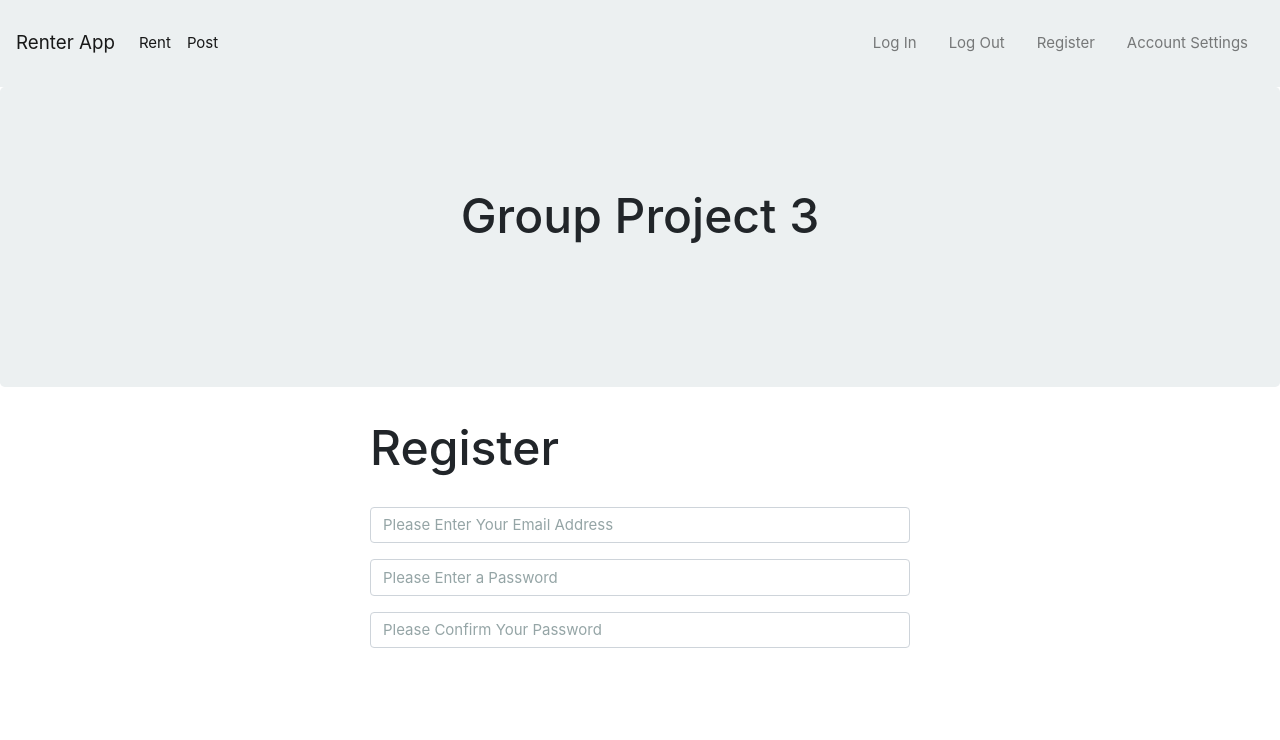
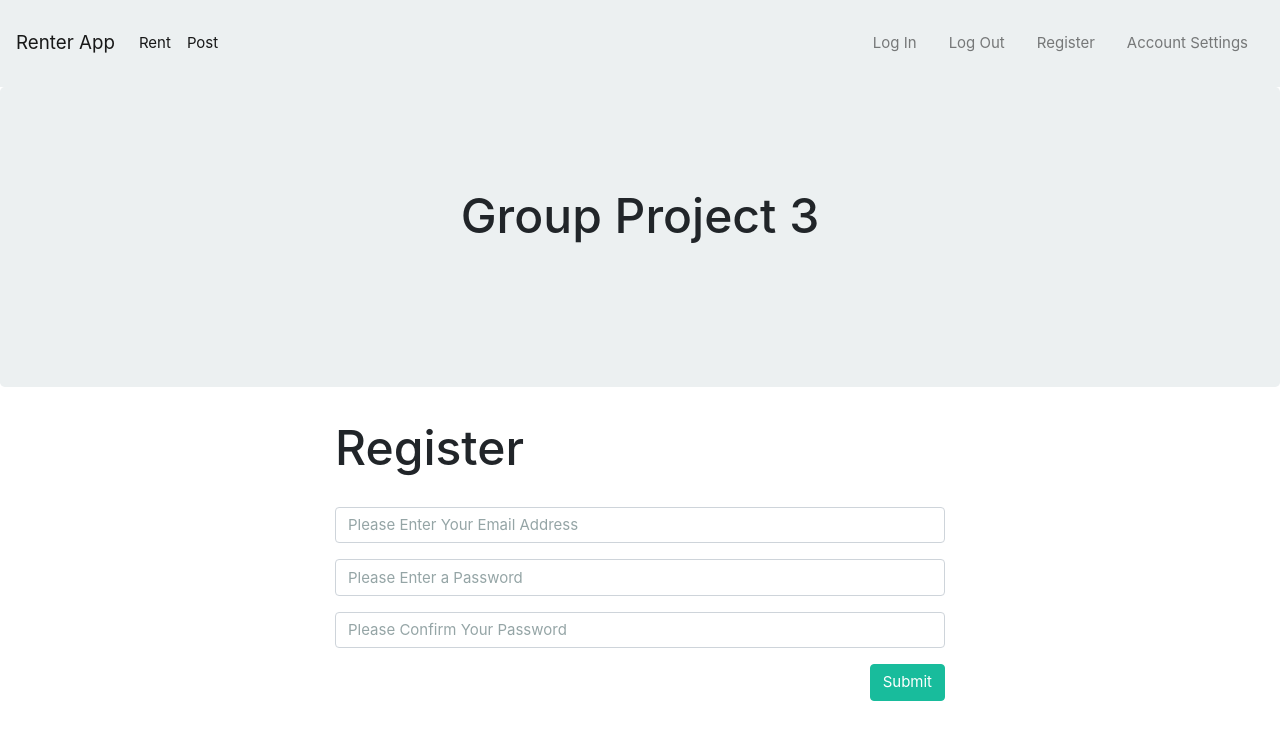
Before and after one commit to group-project-3/renter-app, a React (Create React App) app in the folder client/: page /Register in a window 1280 px wide. Shown: the top 740 px of the page. Built offline with nearby package versions, Linux system fonts and the light colour scheme.

Commit message:
added seperate email and password inputs

```diff
--- a/client/src/components/Form/Form.js
+++ b/client/src/components/Form/Form.js
@@ -13,15 +13,15 @@ export function Input(props) {
 export function EmailInput(props) {
   return (
     <div className="form-group">
-      <input className="form-control" {...props} />
+      <input className="form-control" type="email" {...props} />
     </div>
   );
 }
 
 export function PasswordInput(props) {
   return (
-    <div className="form-group" type="password">
-      <input className="form-control" {...props} />
+    <div className="form-group">
+      <input className="form-control" type="password" {...props} />
     </div>
   );
 }
--- a/client/src/pages/Register/Register.js
+++ b/client/src/pages/Register/Register.js
@@ -1,6 +1,6 @@
 import React, { Component } from "react";
 import { Col, Row, Container } from "../../components/Grid/Grid";
-import { Input, FormBtn } from "../../components/Form/Form"
+import { EmailInput, PasswordInput, FormBtn } from "../../components/Form/Form"
 
 
 class Register extends Component {
@@ -14,32 +14,37 @@ class Register extends Component {
     render() {
         return(
         <div>
-            <Container d-flex justify-content-center>
+            <Container fluid>
                 <Row>
                     <Col size="md-3"></Col>
                     <Col size="md-6">
                         <h1>Register</h1>
                         <br></br>
-                        <Input
-                        value={this.state.email}
-                        onChange={this.handleInputChange}
+                        <form>
+                            <EmailInput
+                            // value={this.state.email}
+                            // onChange={this.handleInputChange}
                             name="email"
                             placeholder="Please Enter Your Email Address"
                             />
 
-                        <Input
-                        value={this.state.password}
-                        onChange={this.handleInputChange}
+                            <PasswordInput
+                            // value={this.state.password}
+                            // onChange={this.handleInputChange}
                             name="password"
                             placeholder="Please Enter a Password"
                             />
 
-                        <Input
-                        value={this.state.confirmPassword}
-                        onChange={this.handleInputChange}
+                            <PasswordInput
+                            // value={this.state.confirmPassword}
+                            // onChange={this.handleInputChange}
                             name="confirmPassword"
                             placeholder="Please Confirm Your Password"
                             />
+                            <FormBtn >
+                                Submit
+                            </FormBtn>
+                        </form>
                     </Col>
                     <Col size="md-3"></Col>
                 </Row>
```
Lines whose indentation alone changed are shown as unchanged.
